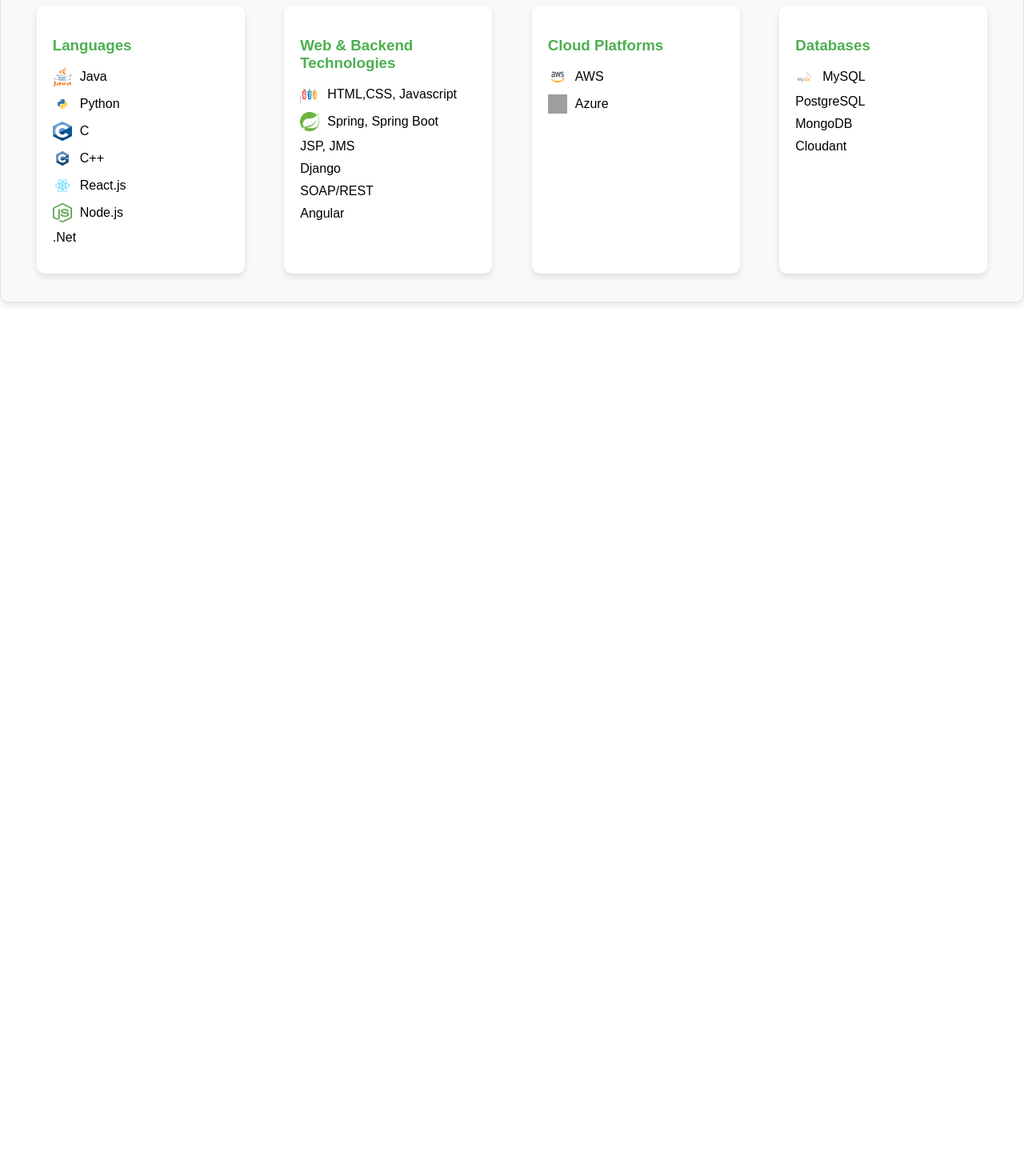
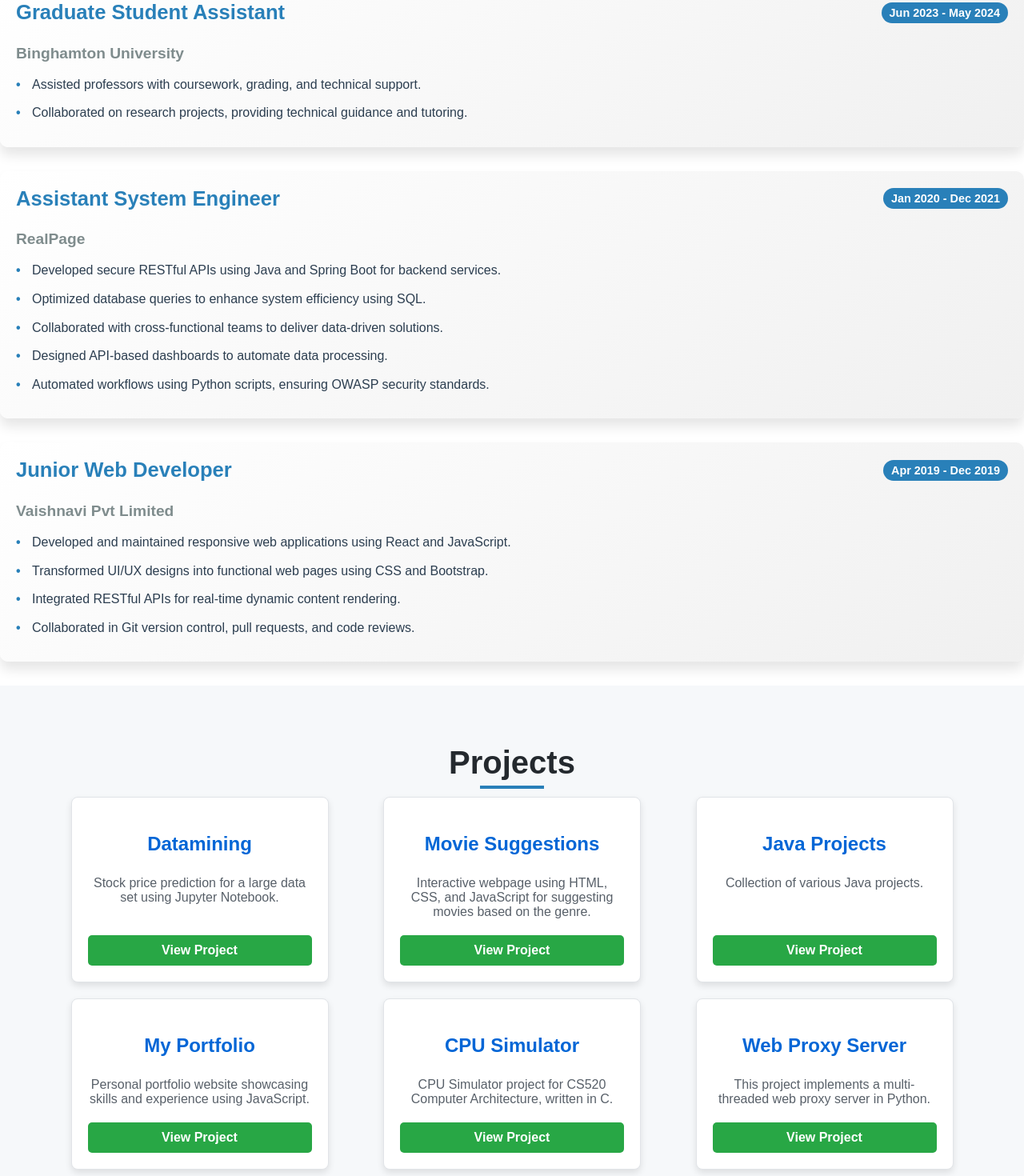
Before and after one commit to nbathin1/my-portfolio, a React (Create React App) app: page / in a window 1280 px wide. Shown: the part 880-2350 px from the top of the page at 80% size. Before the commit the page ends 1278 px from the top, so only its background shows below. Built offline with nearby package versions, Linux system fonts and the light colour scheme; grey boxes are pictures that could not be loaded.

Commit message:
Projects updated

```diff
--- a/src/App.js
+++ b/src/App.js
@@ -3,7 +3,9 @@
 import Education from "./components/Education";
 import About from "./components/About";
 import Skills from "./components/Skills";
-import "./App.css"; // Include your main CSS file if you have one
+import Experience from "./components/Experience";
+import Project from "./components/Project";
+import "./App.css";
 
 const App = () => {
   return (
@@ -11,6 +13,8 @@
       <Header />
       <About />
       <Education />
+      <Experience />
+      <Project />
       <Skills />
     </div>
   );
--- a/src/components/Education.js
+++ b/src/components/Education.js
@@ -20,7 +20,7 @@
           <div className="education-details">
             <h3>Binghamton University</h3>
             <p>Master of Science in Computer Science</p>
-            <p>Expected Graduation: Mar 2024</p>
+            <p>Graduated: Mar 2024</p>
           </div>
         </div>
         <div className="education-item">
--- /dev/null
+++ b/src/components/Experience.js
@@ -0,0 +1,81 @@
+import React from "react";
+import "./Experince.css";
+
+const Experience = () => {
+  return (
+    <div id="experience-section">
+      <h2 className="section-title">Experience</h2>
+
+      <div className="experience-card">
+        <div className="experience-header">
+          <h3>Graduate Student Assistant</h3>
+          <span className="experience-date">Jun 2023 - May 2024 </span>
+        </div>
+        <h4>Binghamton University</h4>
+        <ul>
+          <li>
+            Assisted professors with coursework, grading, and technical support.
+          </li>
+          <li>
+            Collaborated on research projects, providing technical guidance and
+            tutoring.
+          </li>
+        </ul>
+      </div>
+      {/* Assistant System Engineer */}
+      <div className="experience-card">
+        <div className="experience-header">
+          <h3>Assistant System Engineer</h3>
+          <span className="experience-date">Jan 2020 - Dec 2021</span>
+        </div>
+        <h4>RealPage</h4>
+        <ul>
+          <li>
+            Developed secure RESTful APIs using Java and Spring Boot for backend
+            services.
+          </li>
+          <li>
+            Optimized database queries to enhance system efficiency using SQL.
+          </li>
+          <li>
+            Collaborated with cross-functional teams to deliver data-driven
+            solutions.
+          </li>
+          <li>Designed API-based dashboards to automate data processing.</li>
+          <li>
+            Automated workflows using Python scripts, ensuring OWASP security
+            standards.
+          </li>
+        </ul>
+      </div>
+
+      {/* Junior Web Developer */}
+      <div className="experience-card">
+        <div className="experience-header">
+          <h3>Junior Web Developer</h3>
+          <span className="experience-date">Apr 2019 - Dec 2019</span>
+        </div>
+        <h4>Vaishnavi Pvt Limited</h4>
+        <ul>
+          <li>
+            Developed and maintained responsive web applications using React and
+            JavaScript.
+          </li>
+          <li>
+            Transformed UI/UX designs into functional web pages using CSS and
+            Bootstrap.
+          </li>
+          <li>
+            Integrated RESTful APIs for real-time dynamic content rendering.
+          </li>
+          <li>
+            Collaborated in Git version control, pull requests, and code
+            reviews.
+          </li>
+        </ul>
+      </div>
+    </div>
+  );
+};
+
+export default Experience;
--- /dev/null
+++ b/src/components/Experince.css
@@ -0,0 +1,88 @@
+.experience-section {
+  padding: 40px;
+  background-color: #f4f7fc;
+}
+
+.section-title {
+  text-align: center;
+  font-size: 2.5rem;
+  margin-bottom: 30px;
+  color: #2c3e50;
+  position: relative;
+}
+
+.section-title:after {
+  content: "";
+  width: 80px;
+  height: 4px;
+  background-color: #2980b9;
+  position: absolute;
+  left: 50%;
+  transform: translateX(-50%);
+  bottom: -10px;
+}
+
+.experience-card {
+  background: linear-gradient(145deg, #fff, #f0f0f0);
+  box-shadow: 0 10px 15px rgba(0, 0, 0, 0.1);
+  border-radius: 10px;
+  padding: 20px;
+  margin-bottom: 30px;
+  transition: transform 0.3s ease, box-shadow 0.3s ease;
+}
+
+.experience-card:hover {
+  transform: translateY(-10px);
+  box-shadow: 0 15px 25px rgba(0, 0, 0, 0.15);
+}
+
+.experience-header {
+  display: flex;
+  justify-content: space-between;
+  align-items: center;
+  margin-bottom: 10px;
+}
+
+.experience-header h3 {
+  color: #2980b9;
+  font-size: 1.6rem;
+  margin: 0;
+}
+
+.experience-date {
+  background-color: #2980b9;
+  color: white;
+  padding: 5px 10px;
+  border-radius: 15px;
+  font-size: 0.9rem;
+  font-weight: bold;
+}
+
+h4 {
+  color: #7f8c8d;
+  font-size: 1.2rem;
+  margin-bottom: 15px;
+}
+
+ul {
+  list-style: none;
+  padding: 0;
+  margin: 0;
+}
+
+ul li {
+  font-size: 1rem;
+  margin-bottom: 10px;
+  padding-left: 20px;
+  position: relative;
+  line-height: 1.6;
+  color: #2c3e50;
+}
+
+ul li:before {
+  content: "•";
+  color: #2980b9;
+  font-weight: bold;
+  position: absolute;
+  left: 0;
+}
--- a/src/components/Header.css
+++ b/src/components/Header.css
@@ -1,5 +1,3 @@
-/* src/components/Header.css */
-
 header {
   background-color: rgb(30, 2, 94);
   color: white;
--- a/src/components/Header.js
+++ b/src/components/Header.js
@@ -10,13 +10,14 @@
 
   return (
     <header>
-      <div className="logo">My Portfolio</div>
+      <div className="logo" align="left">
+        Nikhil Bathini
+      </div>
       <nav align="right">
         <a onClick={() => handleScroll("education")}>Education</a>
-        <a onClick={() => handleScroll("Experience")}>Experience</a>
+        <a onClick={() => handleScroll("experience-section")}>Experience</a>
         <a onClick={() => handleScroll("Projects")}>Projects</a>
         <a onClick={() => handleScroll("skills")}>Skills</a>
-        <a onClick={() => handleScroll("Contact")}>Contact</a>
       </nav>
     </header>
   );
--- /dev/null
+++ b/src/components/Project.css
@@ -0,0 +1,78 @@
+#Project {
+  padding: 40px;
+  background-color: #f6f8fa;
+}
+
+.section-title {
+  text-align: center;
+  font-size: 2.5rem;
+  font-weight: 600;
+  margin-bottom: 20px;
+  color: #24292e;
+}
+
+.projects-container {
+  display: flex;
+  flex-wrap: wrap;
+  justify-content: space-evenly;
+  gap: 20px;
+}
+
+.project-card {
+  background-color: white;
+  border: 1px solid #e1e4e8;
+  border-radius: 8px;
+  padding: 20px;
+  width: 280px;
+  box-shadow: 0 4px 8px rgba(0, 0, 0, 0.1);
+  transition: transform 0.3s ease-in-out;
+  display: flex;
+  flex-direction: column;
+  justify-content: space-between;
+}
+
+.project-card:hover {
+  transform: translateY(-10px);
+}
+
+.project-card h3 {
+  font-size: 1.5rem;
+  color: #0366d6;
+  margin-bottom: 10px;
+  text-align: center;
+}
+
+.project-card p {
+  font-size: 1rem;
+  color: #586069;
+  margin-bottom: 20px;
+  text-align: center;
+}
+
+.project-card a {
+  background-color: #28a745;
+  color: white;
+  padding: 10px 15px;
+  text-align: center;
+  border-radius: 5px;
+  text-decoration: none;
+  font-weight: 600;
+  transition: background-color 0.3s ease-in-out;
+  margin-top: auto;
+}
+
+.project-card a:hover {
+  background-color: #218838;
+}
+
+@media (max-width: 768px) {
+  .projects-container {
+    flex-direction: column;
+    align-items: center;
+  }
+
+  .project-card {
+    width: 100%;
+    max-width: 400px;
+  }
+}
--- /dev/null
+++ b/src/components/Project.js
@@ -0,0 +1,103 @@
+import React from "react";
+import "./Project.css";
+
+const Project = () => {
+  return (
+    <div id="Project">
+      <h2 className="section-title"> Projects </h2>
+      <div className="projects-container">
+        {/* Datamining Project */}
+        <div className="project-card">
+          <h3>Datamining</h3>
+          <p>
+            Stock price prediction for a large data set using Jupyter Notebook.
+          </p>
+          <a
+            href="https://github.com/nbathin1/datamining"
+            target="_blank"
+            rel="noopener noreferrer"
+          >
+            View Project
+          </a>
+        </div>
+
+        {/* Movie Suggestions Project */}
+        <div className="project-card">
+          <h3>Movie Suggestions</h3>
+          <p>
+            Interactive webpage using HTML, CSS, and JavaScript for suggesting
+            movies based on the genre.
+          </p>
+          <a
+            href="https://github.com/nbathin1/movie-suggestions"
+            target="_blank"
+            rel="noopener noreferrer"
+          >
+            View Project
+          </a>
+        </div>
+
+        {/* Java Projects */}
+        <div className="project-card">
+          <h3>Java Projects</h3>
+          <p>Collection of various Java projects.</p>
+          <a
+            href="https://github.com/nbathin1/JavaProjects"
+            target="_blank"
+            rel="noopener noreferrer"
+          >
+            View Project
+          </a>
+        </div>
+
+        {/* My Portfolio */}
+        <div className="project-card">
+          <h3>My Portfolio</h3>
+          <p>
+            Personal portfolio website showcasing skills and experience using
+            JavaScript.
+          </p>
+          <a
+            href="https://github.com/nbathin1/my-portfolio"
+            target="_blank"
+            rel="noopener noreferrer"
+          >
+            View Project
+          </a>
+        </div>
+
+        {/* CPU Simulator */}
+        <div className="project-card">
+          <h3>CPU Simulator</h3>
+          <p>
+            CPU Simulator project for CS520 Computer Architecture, written in C.
+          </p>
+          <a
+            href="https://github.com/nbathin1/CPU-Simulator-"
+            target="_blank"
+            rel="noopener noreferrer"
+          >
+            View Project
+          </a>
+        </div>
+
+        {/* Web Proxy Server */}
+        <div className="project-card">
+          <h3>Web Proxy Server</h3>
+          <p>
+            This project implements a multi-threaded web proxy server in Python.
+          </p>
+          <a
+            href="https://github.com/nbathin1/Web-Proxy-Server"
+            target="_blank"
+            rel="noopener noreferrer"
+          >
+            View Project
+          </a>
+        </div>
+      </div>
+    </div>
+  );
+};
+
+export default Project;
--- a/src/components/Skills.js
+++ b/src/components/Skills.js
@@ -15,7 +15,7 @@
 const Skills = () => {
   return (
     <div id="skills">
-      <h2 align="center">My Skills</h2>
+      <h1 align="center">My Skills</h1>
       <div className="skills-container">
         {/* Languages */}
         <div className="skill-card">
```
